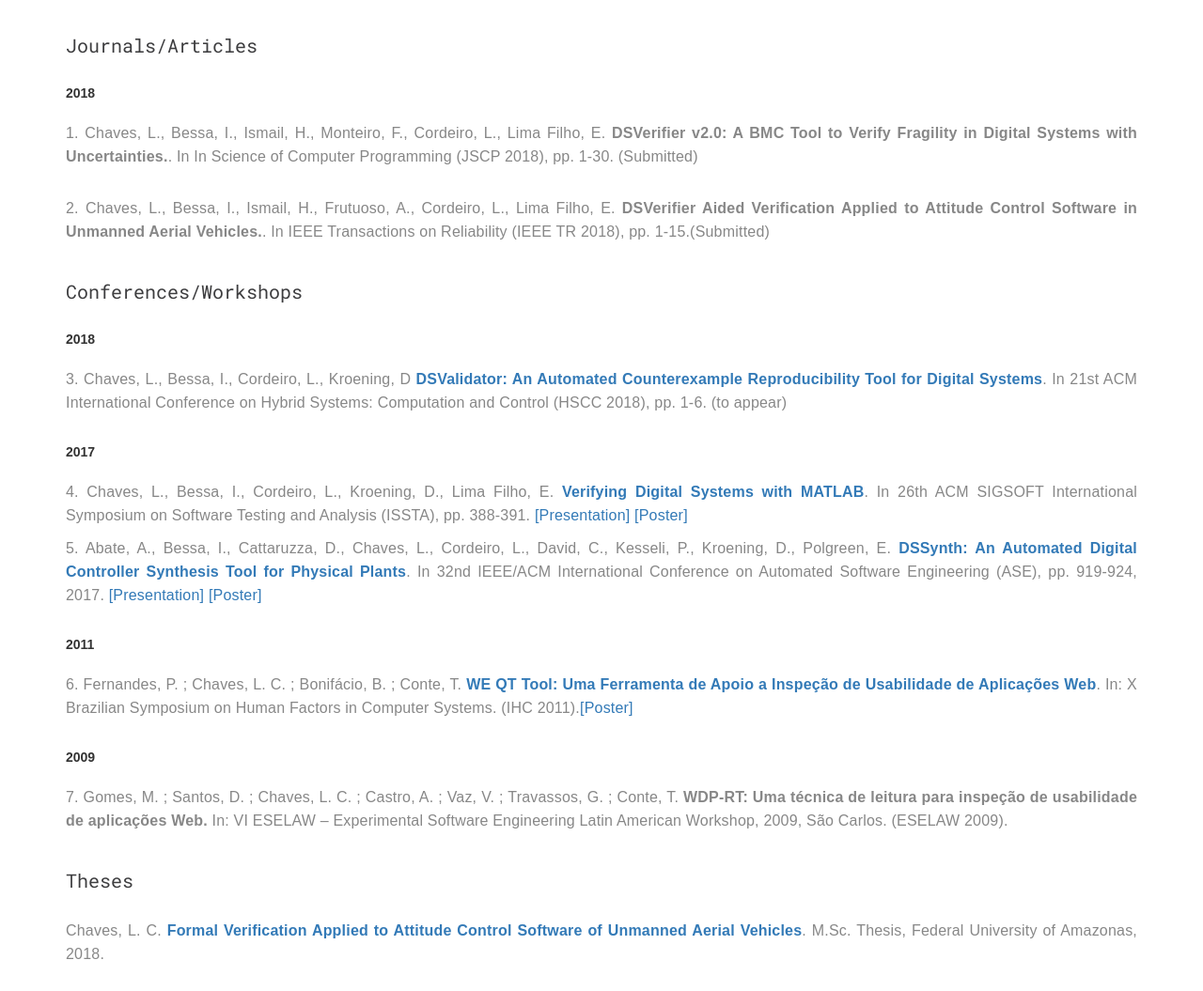
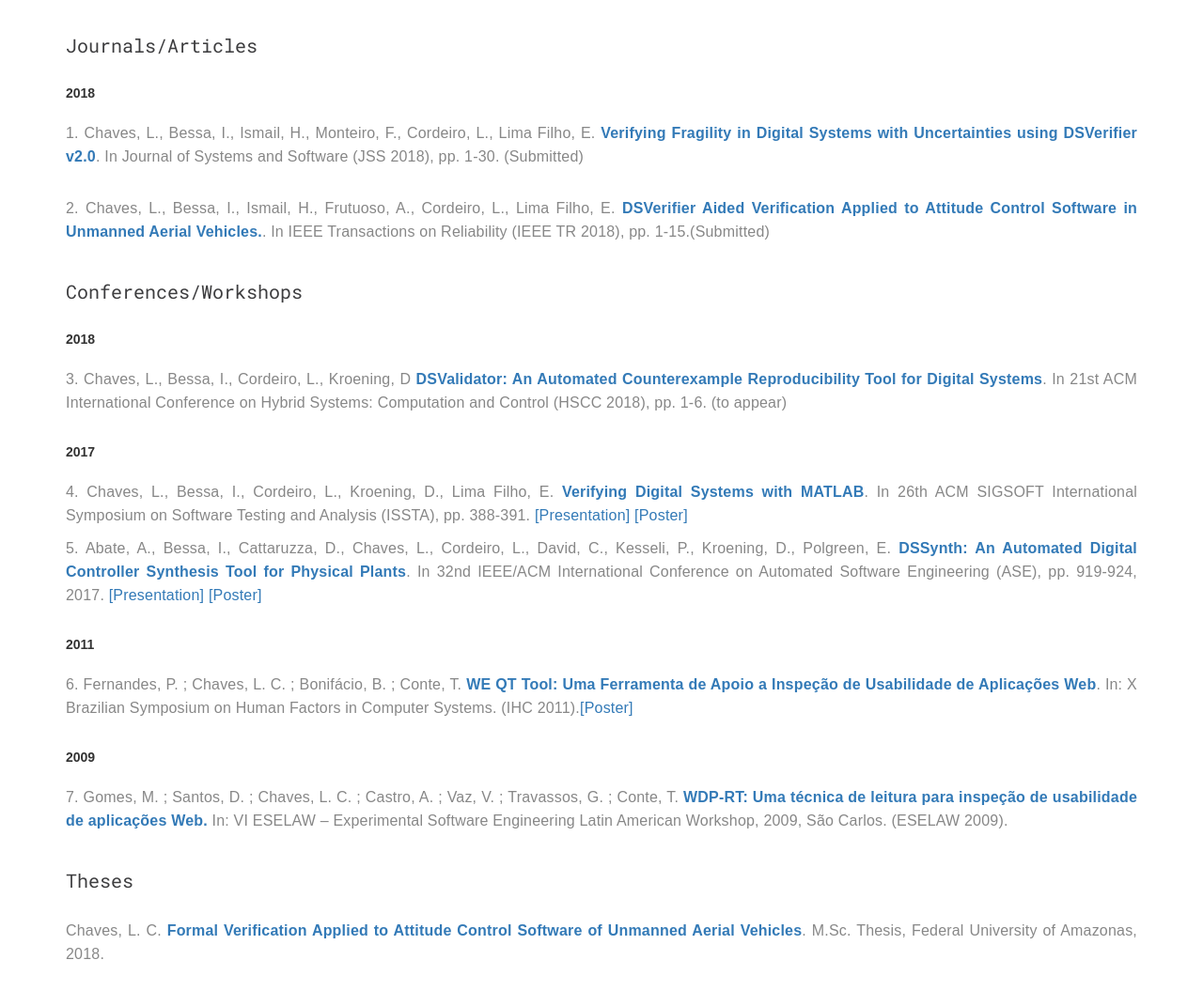
Before and after one commit to lennonchaves/lennonchaves.github.io, a plain HTML site: page index.html in a window 1280 px wide. Shown: the part 926-1981 px from the top of the page at 94% size. Drawn offline with Linux system fonts and the light colour scheme; a web font is replaced by a local one.

Commit message:
updated publications

```diff
--- a/index.html
+++ b/index.html
@@ -124,10 +124,10 @@
 					<br>
 					<b>2018</b>
 					<br><br>
-					<p>1. Chaves, L., Bessa, I., Ismail, H., Monteiro, F., Cordeiro, L., Lima Filho, E. <b> DSVerifier v2.0: A BMC Tool to Verify Fragility in Digital Systems with Uncertainties.</a></b>. In In Science of Computer Programming (JSCP 2018), pp. 1-30. (Submitted)
+					<p>1. Chaves, L., Bessa, I., Ismail, H., Monteiro, F., Cordeiro, L., Lima Filho, E. <b><a href="https://lennonchaves.github.io/papers/jss2018.pdf"> Verifying Fragility in Digital Systems with Uncertainties using DSVerifier v2.0</a></b>. In Journal of Systems and Software (JSS 2018), pp. 1-30. (Submitted)
 					</p>
 					<br>
-					<p>2. Chaves, L., Bessa, I., Ismail, H., Frutuoso, A., Cordeiro, L., Lima Filho, E.<b> DSVerifier Aided Verification Applied to Attitude Control Software in Unmanned Aerial Vehicles.</a></b>. In IEEE Transactions on Reliability (IEEE TR 2018), pp. 1-15.(Submitted)
+					<p>2. Chaves, L., Bessa, I., Ismail, H., Frutuoso, A., Cordeiro, L., Lima Filho, E.<b> <a href="https://lennonchaves.github.io/papers/tr2018.pdf">DSVerifier Aided Verification Applied to Attitude Control Software in Unmanned Aerial Vehicles.</a></b>. In IEEE Transactions on Reliability (IEEE TR 2018), pp. 1-15.(Submitted)
 					</p>
 					<br>
 					<h4>Conferences/Workshops</h4>
@@ -135,7 +135,7 @@
 					<br>
 					<b>2018</b>
 					<br><br>
-					<p>3. Chaves, L., Bessa, I., Cordeiro, L., Kroening, D <b> <a href="https://lennonchaves.github.io/papers/dissertation2018.pdf">DSValidator: An Automated Counterexample Reproducibility Tool for Digital Systems</a></b>. In 21st ACM International Conference on Hybrid Systems: Computation and Control (HSCC 2018), pp. 1-6. (to appear)
+					<p>3. Chaves, L., Bessa, I., Cordeiro, L., Kroening, D <b> <a href="https://lennonchaves.github.io/papers/hscc2018.pdf">DSValidator: An Automated Counterexample Reproducibility Tool for Digital Systems</a></b>. In 21st ACM International Conference on Hybrid Systems: Computation and Control (HSCC 2018), pp. 1-6. (to appear)
 					</p>
 					<br>
 					<b>2017</b>
@@ -151,7 +151,7 @@
 					<br>
                      <b>2009</b>
 					<br><br>
-					<p>7. Gomes, M. ; Santos, D. ; Chaves, L. C. ; Castro, A. ; Vaz, V. ; Travassos, G. ; Conte, T. <b>WDP-RT: Uma técnica de leitura para inspeção de usabilidade de aplicações Web.</b> In: VI ESELAW – Experimental Software Engineering Latin American Workshop, 2009, São Carlos. (ESELAW 2009).
+					<p>7. Gomes, M. ; Santos, D. ; Chaves, L. C. ; Castro, A. ; Vaz, V. ; Travassos, G. ; Conte, T. <b><a href="https://lennonchaves.github.io/papers/eselaw.pdf">WDP-RT: Uma técnica de leitura para inspeção de usabilidade de aplicações Web.</a></b> In: VI ESELAW – Experimental Software Engineering Latin American Workshop, 2009, São Carlos. (ESELAW 2009).
 					</p>
                     <br>
 					<h4>Theses</h4>
```
Also changed, not shown: 4 other files.
